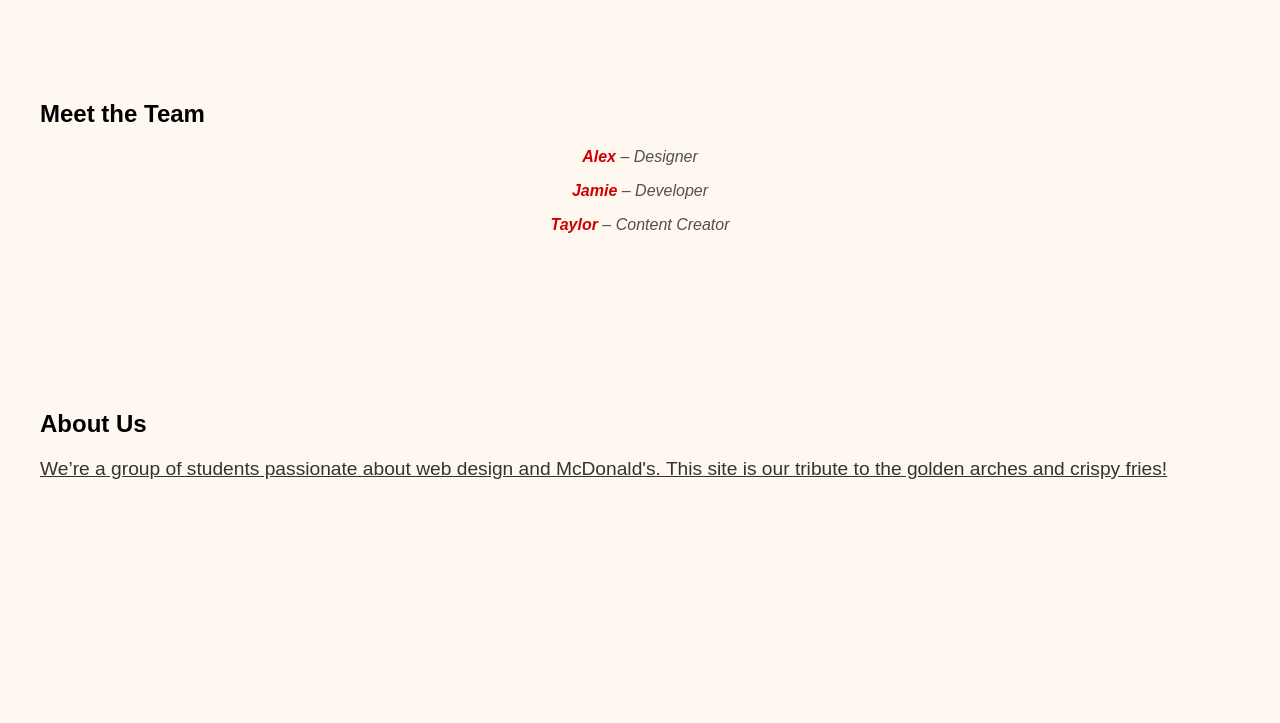
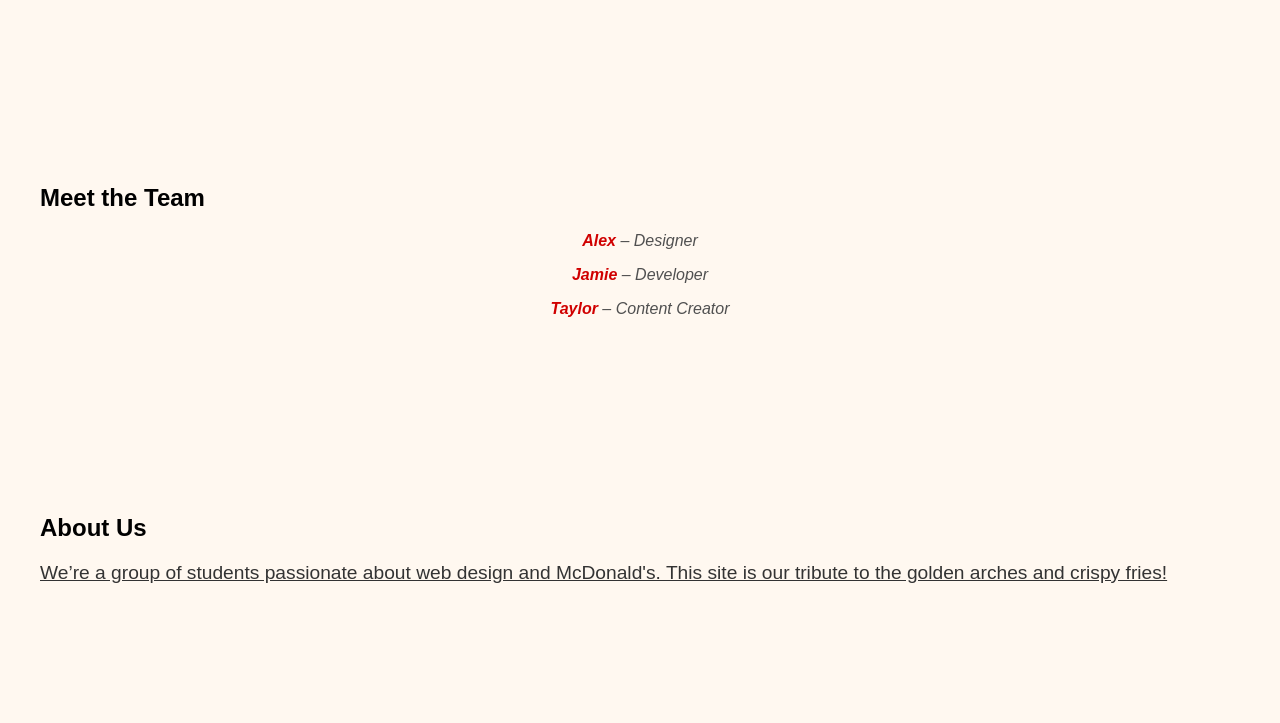
Before and after one commit to nicolegguizon/test, a plain HTML site: page index.html in a window 1280 px wide. Shown: the part 491-1214 px from the top of the page. Before the commit the page ends 1090 px from the top, so only its background shows below. Drawn offline with Linux system fonts and the light colour scheme.

Commit message:
Update style.css

```diff
--- a/style.css
+++ b/style.css
@@ -56,5 +56,6 @@ nav ul li a {
 
 #home, #members, #about {
   padding: 40px;
-  margin-bottom: 60px;
+  margin-top: 80px;
+  margin-bottom: 80px;
 }
```
